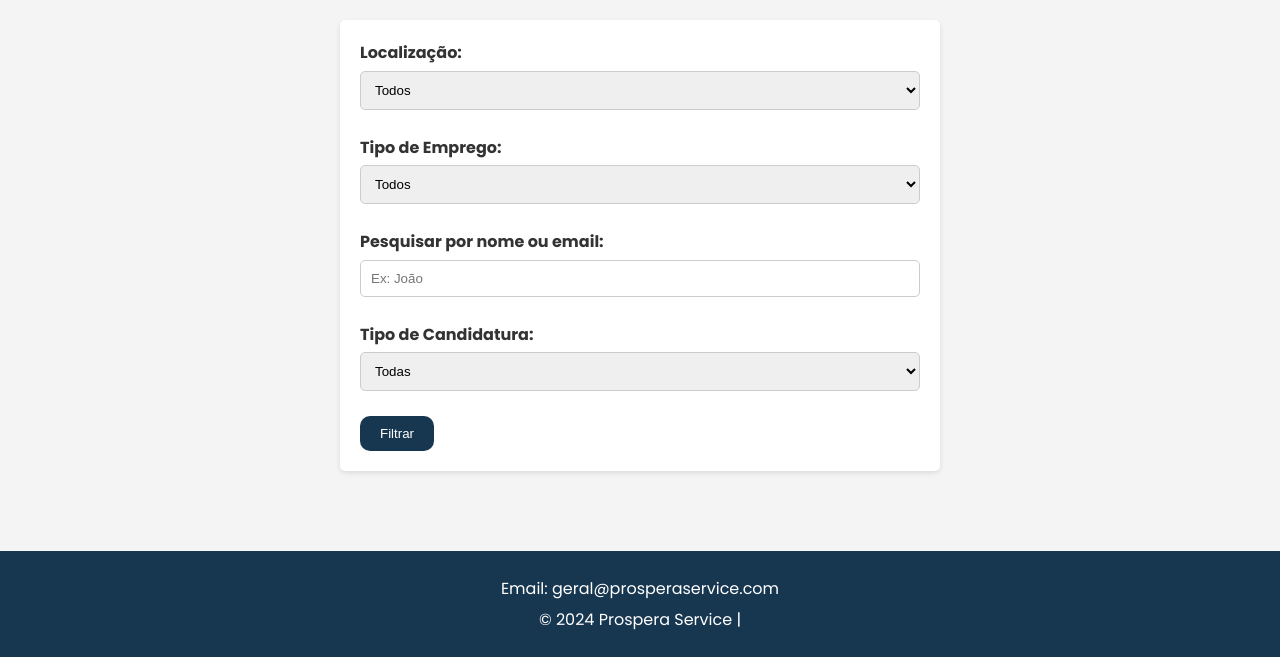
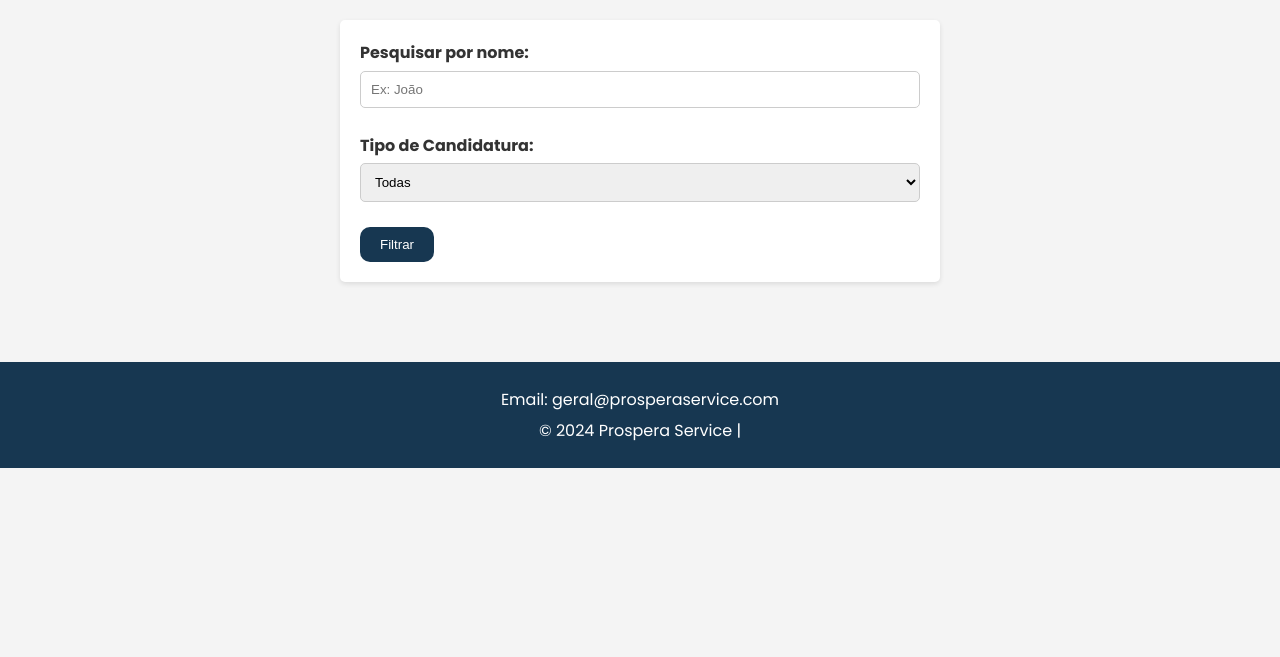
Before and after one commit to FabioCastanho/WebsiteProsperaService, a Flask app: page /candidaturasrecebidas in a window 1280 px wide. Shown: the part 90-747 px from the top of the page. Run offline with Flask 3, Linux system fonts and the light colour scheme; data that the repository does not hold is empty; some libraries are stand-ins or nearby versions.

Commit message:
Filtros Finalizados

```diff
--- a/app.py
+++ b/app.py
@@ -238,8 +238,8 @@ def candidaturasrecebidas():
     params = []
 
     if search:
-        query_espontanea += " AND (nome LIKE %s OR email LIKE %s)"
-        query_vaga += " AND (cv.nome LIKE %s OR cv.email LIKE %s)"
+        query_espontanea += " AND (nome LIKE %s)"
+        query_vaga += " AND (cv.nome LIKE %s)"
         params.extend(['%' + search + '%', '%' + search + '%'])
 
     if location:
@@ -251,7 +251,6 @@ def candidaturasrecebidas():
         query_vaga += " AND (v.tipo_contrato = %s)"
         params.append(job_type)
 
-    # Filtra por tipo de candidatura
     if tipo_candidatura == 'espontanea':
         query = query_espontanea
     elif tipo_candidatura == 'vaga':
--- a/templates/candidaturasrecebidas.html
+++ b/templates/candidaturasrecebidas.html
@@ -60,28 +60,9 @@
     <main>
       <section class="filters">
         <form id="filterForm">
-          <!-- Filtros existentes -->
-          <div class="filter-group">
-            <label for="location">Localização:</label>
-            <select id="location" name="location">
-              <option value="">Todos</option>
-              <option value="Portugal">Portugal</option>
-              <option value="Estrangeiro">Estrangeiro</option>
-              <option value="Remoto">Remoto</option>
-            </select>
-          </div>
 
           <div class="filter-group">
-            <label for="jobType">Tipo de Emprego:</label>
-            <select id="jobType" name="jobType">
-              <option value="">Todos</option>
-              <option value="Tempo Integral">Full Time</option>
-              <option value="Meio Período">Part-time</option>
-            </select>
-          </div>
-
-          <div class="filter-group">
-            <label for="search">Pesquisar por nome ou email:</label>
+            <label for="search">Pesquisar por nome:</label>
             <input
               type="text"
               id="search"
@@ -106,8 +87,6 @@
         {% for candidatura in candidaturas %}
         <div class="job-item">
           <h2>{{ candidatura[2] }}</h2>
-          <p>Email: {{ candidatura[3] }}</p>
-          <p>Telefone: {{ candidatura[4] }}</p>
           <p>Nacionalidade: {{ candidatura[5] }}</p>
           <p>
             Candidatura: {{ 'Espontânea' if candidatura[0] == 'espontanea' else
```
